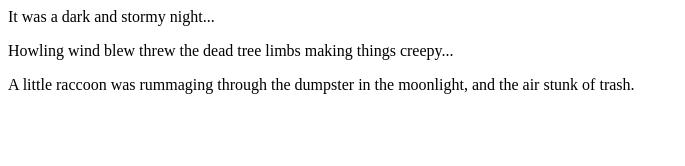
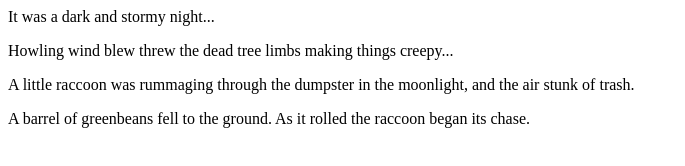
Before and after one commit to jackpg09/fireside-story, a plain HTML site: page index.html in a window 1280 px wide. Shown: the whole page, without its empty margins (0-685 px from the left). Drawn offline with Linux system fonts and the light colour scheme.

Commit message:
test commit

```diff
--- a/index.html
+++ b/index.html
@@ -4,6 +4,7 @@
     <p>It was a dark and stormy night...</p>
     <p>Howling wind blew threw the dead tree limbs making things creepy...</p>
     <p>A little raccoon was rummaging through the dumpster in the moonlight, and the air stunk of trash.</p>
+    <p>A barrel of greenbeans fell to the ground. As it rolled the raccoon began its chase. </p>
   </body>
 
 </html>
```
